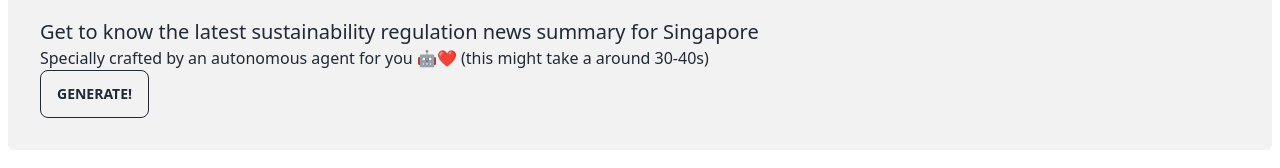
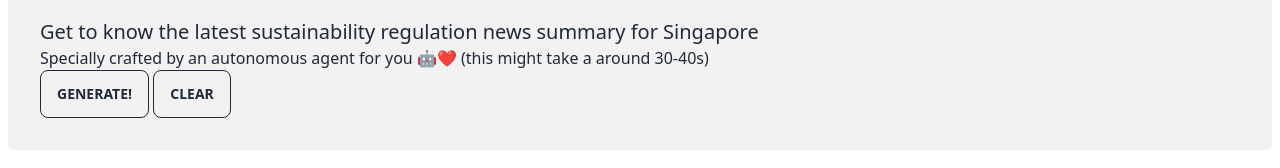
Before and after one commit to RohanGautam/green_bean, a Svelte app in the folder frontend/: page / in a window 1280 px wide. Shown: the part 279-447 px from the top of the page. Built offline with nearby package versions, Linux system fonts and the light colour scheme.

Commit message:
break at newline

```diff
--- a/frontend/src/App.svelte
+++ b/frontend/src/App.svelte
@@ -6,6 +6,7 @@
   let user_country: string = "Singapore";
   let user_business_name: string = "";
   let user_industry: string = "";
+  let latest_news_data = "";
   // TODO : make tweakable environment variable for easier deployment?
   const API_BASE_URL = "http://127.0.0.1:8000";
 
@@ -28,12 +29,17 @@
     console.log(url);
     // for testing
     sleep(2000).then(() => {
+      let dummy_response =
+        "Lorem ipsum dolor sit amet, consectetur adipiscing elit.\n\n Maecenas mollis leo ipsum, sit amet feugiat orci fringilla sed. Praesent at posuere ligula. Nullam consequat pretium facilisis. Phasellus vel auctor augue. Ut eget fringilla odio. Morbi enim odio, posuere ac eros eu, mollis auctor risus. Aenean justo neque, egestas vitae lectus iaculis, ultrices molestie nisl. Maecenas facilisis dolor vitae neque pharetra fringilla. Fusce sit amet libero magna. Ut tincidunt quam at fermentum sodales. Phasellus pellentesque tempus nibh et mollis. Pellentesque et lectus ultricies, venenatis eros sed, porta nibh. Integer porta odio rutrum est accumsan feugiat. Vestibulum consequat lectus ac diam consectetur laoreet. In lorem sem, egestas ut sem vitae, egestas lacinia sapien. Donec bibendum id leo et porta.";
       show_loading = false;
+      latest_news_data = dummy_response;
     });
+
     // fetch(url)
     //   .then((response) => response.json())
     //   .then((v) => {
     //     console.log(v);
+    //     latest_news_data = v["content"];
     //     show_loading = false;
     //   })
     //   .catch((err) => {
@@ -115,8 +121,21 @@
         <span class="loading loading-spinner" />
       {/if}
     </button>
+    <button
+      class="btn btn-outline"
+      on:click={() => {
+        latest_news_data = "";
+      }}>Clear</button
+    >
+    <p class="break_at_newlines">{latest_news_data}</p>
   </div>
   <!-- <p>{user_country}, {user_business_name}, {user_industry}</p> -->
 
   <!-- TODO: add footer -->
 </main>
+
+<style>
+  .break_at_newlines {
+    white-space: pre-line;
+  }
+</style>
```
